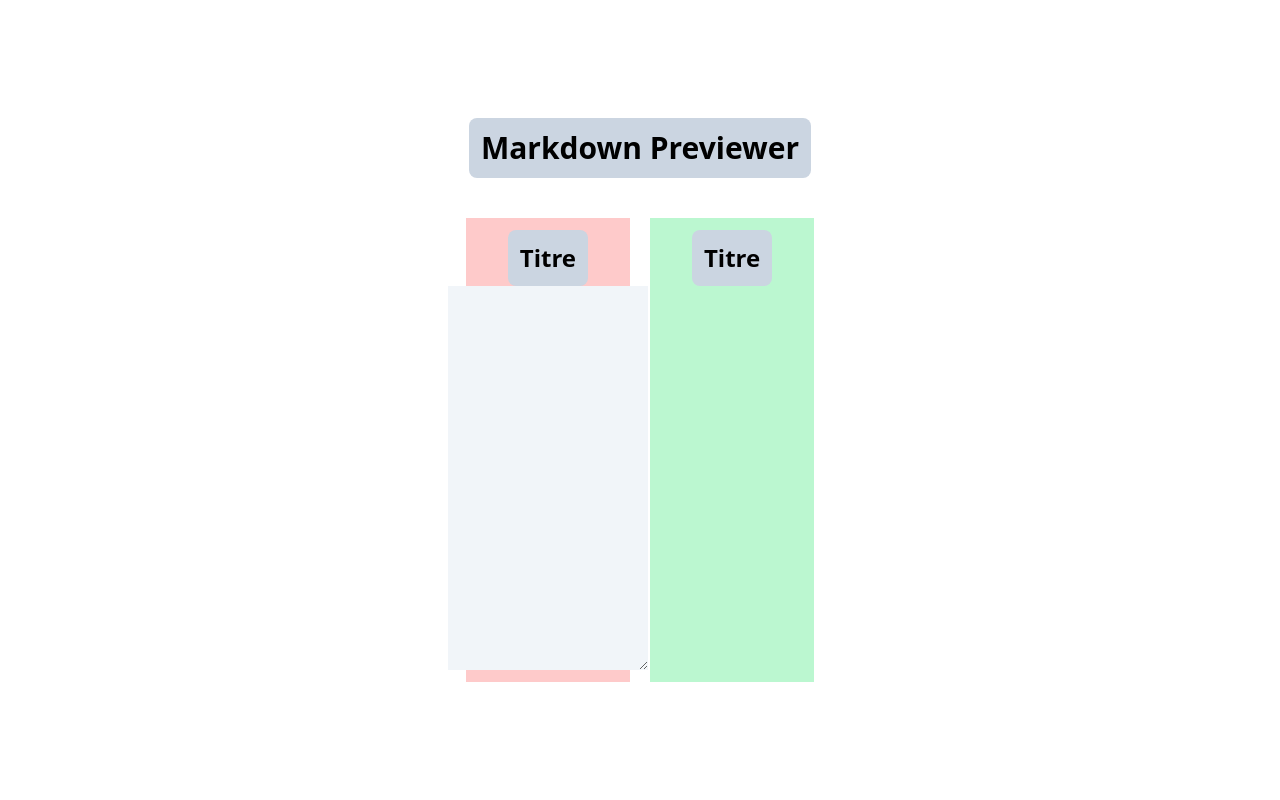
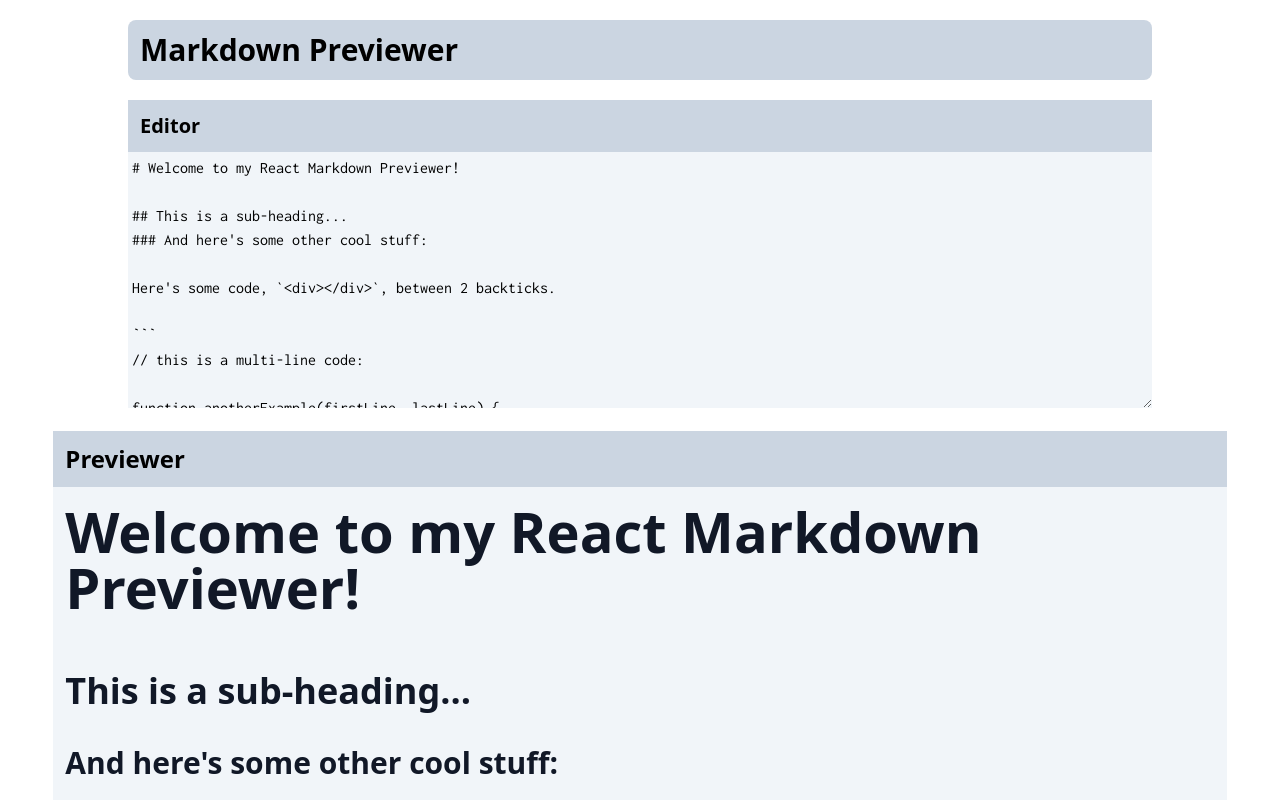
Before and after one commit to RinKhimera/markdown-previewer, a Next.js app: page / in a window 1280 px wide. Shown: the top 800 px of the page. Built offline with nearby package versions, Linux system fonts and the light colour scheme.

Commit message:
Placeholder added

```diff
--- a/components/Markdown.tsx
+++ b/components/Markdown.tsx
@@ -1,16 +1,63 @@
 import React from "react";
 import { marked } from "marked";
+import { Inconsolata } from "next/font/google";
+
+const incon = Inconsolata({ subsets: ["latin"] });
+
 interface MarkdownProps {}
 
-interface MarkdownState {}
+interface MarkdownState {
+  markdown: string;
+}
 
 class Markdown extends React.Component<MarkdownProps, MarkdownState> {
   constructor(props: MarkdownProps) {
     super(props);
     this.state = {
-      markdown: "",
+      markdown: `# Welcome to my React Markdown Previewer!
+
+## This is a sub-heading...
+### And here's some other cool stuff:
+
+Here's some code, \`<div></div>\`, between 2 backticks.
+
+\`\`\`
+// this is a multi-line code:
+
+function anotherExample(firstLine, lastLine) {
+  if (firstLine == '\\\`\`\`' && lastLine == '\\\`\`\`') {
+    return multiLineCode;
+  }
+}
+\`\`\`
+
+You can also make text **bold**... whoa!
+Or _italic_.
+Or... wait for it... **_both!_**
+And feel free to go crazy ~~crossing stuff out~~.
+
+There's also [links](https://www.freecodecamp.org), and
+> Block Quotes!
+
+And if you want to get really crazy, even tables:
+
+Wild Header | Crazy Header | Another Header?
+------------ | ------------- | -------------
+Your content can | be here, and it | can be here....
+And here. | Okay. | I think we get it.
+
+- And of course, there are lists.
+  - Some are bulleted.
+     - With different indentation levels.
+        - That looks like this.
+
+1. And there are numbered lists too.
+1. Use just 1s if you want!
+1. And last but not least, let's not forget embedded images:
+
+![freeCodeCamp Logo](https://cdn.freecodecamp.org/testable-projects-fcc/images/fcc_secondary.svg)
+`,
     };
-    this.updateMarkdown = this.updateMarkdown.bind(this);
   }
 
   updateMarkdown(markdown: string) {
@@ -25,20 +72,16 @@ class Markdown extends React.Component<MarkdownProps, MarkdownState> {
 
   render() {
     return (
-      <div className="flex flex-col items-center justify-center h-screen gap-10">
-        <div className="text-center">
-          <h1 className="bg-slate-300 text-3xl font-bold p-3 rounded-lg">
+      <div className="flex flex-col gap-4 items-center my-5">
+        <div className="w-4/5 ">
+          <h1 className="bg-slate-300 text-3xl font-bold p-3 rounded-lg mb-5">
             Markdown Previewer
           </h1>
-        </div>
-        <div className="flex mx-5 gap-5">
-          <div className=" bg-red-200  p-3 flex-1">
-            <div className="grid justify-items-center">
-              <h1 className="bg-slate-300 text-2xl font-bold p-3 rounded-lg center">
-                Titre
-              </h1>
+          <div>
+            <h1 className="bg-slate-300 text-xl font-bold p-3">Editor</h1>
+            <div className={incon.className}>
               <textarea
-                className="h-96 bg-slate-100"
+                className="bg-slate-100 w-full h-64 p-1"
                 value={this.state.markdown}
                 onChange={(e) => {
                   this.updateMarkdown(e.target.value);
@@ -46,17 +89,13 @@ class Markdown extends React.Component<MarkdownProps, MarkdownState> {
               ></textarea>
             </div>
           </div>
-          <div className=" bg-green-200 p-3 flex-1">
-            <div className="grid justify-items-center">
-              <h1 className="bg-slate-300 text-2xl font-bold p-3 rounded-lg center">
-                Titre
-              </h1>
-              <div
-                className="h-96 prose lg:prose-xl"
-                dangerouslySetInnerHTML={this.createMarkup()}
-              ></div>
-            </div>
-          </div>
+        </div>
+        <div className="w-11/12">
+          <h1 className="bg-slate-300 text-2xl font-bold p-3 ">Previewer</h1>
+          <div
+            className="prose lg:prose-xl bg-slate-100 min-w-full py-4 px-3"
+            dangerouslySetInnerHTML={this.createMarkup()}
+          ></div>
         </div>
       </div>
     );
--- a/pages/index.tsx
+++ b/pages/index.tsx
@@ -1,16 +1,11 @@
 import Head from "next/head";
-import Image from "next/image";
-import { Inter } from "next/font/google";
-import styles from "@/styles/Home.module.css";
 import Markdown from "@/components/Markdown";
-
-const inter = Inter({ subsets: ["latin"] });
 
 export default function Home() {
   return (
     <div className="">
       <Head>
-        <title>Create Next App</title>
+        <title>Markdown Previewer</title>
         <meta name="description" content="Generated by create next app" />
         <meta name="viewport" content="width=device-width, initial-scale=1" />
         <link rel="icon" href="/favicon.ico" />
```
